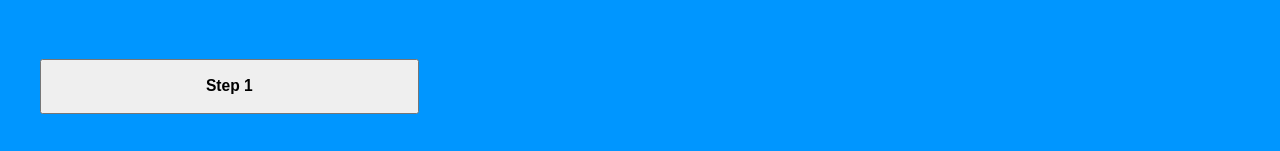
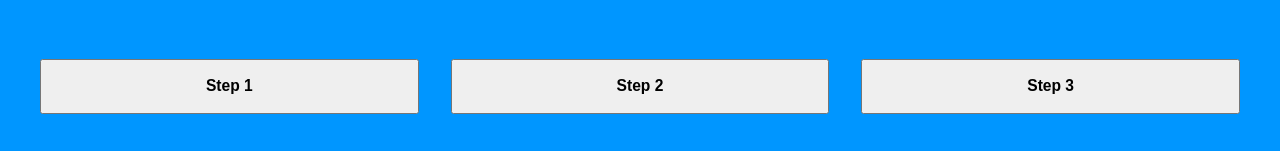
Before and after one commit to Fadymain/k2-education, a React (Create React App) app in the folder k2-education/: page / in a window 1280 px wide. Shown: the part 950-1101 px from the top of the page. Built offline with nearby package versions, Linux system fonts and the light colour scheme.

Commit message:
adding buttons for pop-up in application process

```diff
--- a/k2-education/src/components/Process.jsx
+++ b/k2-education/src/components/Process.jsx
@@ -14,6 +14,12 @@ const Process = () => {
         <button onClick={() => setPopup(true)} className='process_content'>
          <h3>Step 1</h3>
         </button>
+        <button onClick={() => setPopup(true)} className='process_content'>
+         <h3>Step 2</h3>
+        </button>
+        <button onClick={() => setPopup(true)} className='process_content'>
+         <h3>Step 3</h3>
+        </button>
          <Popups trigger={popup} setTrigger={setPopup}/>
        </div>
     </section>
```
